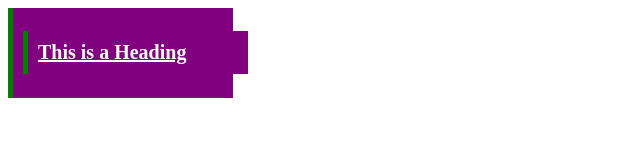
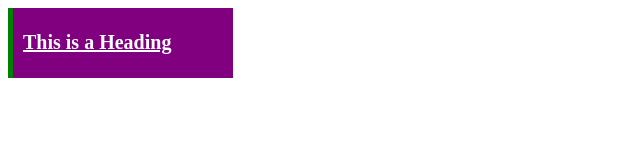
Before and after one commit to acciojob/all-styles-text-muralikrishnakodi6104, a website: page main.html in a window 1280 px wide. Shown: the whole page, without its empty margins (0-640 px from the left). Drawn offline with Linux system fonts and the light colour scheme.

Commit message:
created a submission

```diff
--- a/main.html
+++ b/main.html
@@ -11,7 +11,7 @@
     <script type="text/javascript" src="./script.js">
     </script>
 
-	<div class="heading">
+	<div id="heading">
 	<h1 class="heading">This is a Heading</h1>
 	</div>
 </body>
--- a/styles.css
+++ b/styles.css
@@ -1,5 +1,5 @@
 
-.heading{
+#heading{
 	width:200px;
 	background-color:purple;
 	border-left:5px solid green;
```
